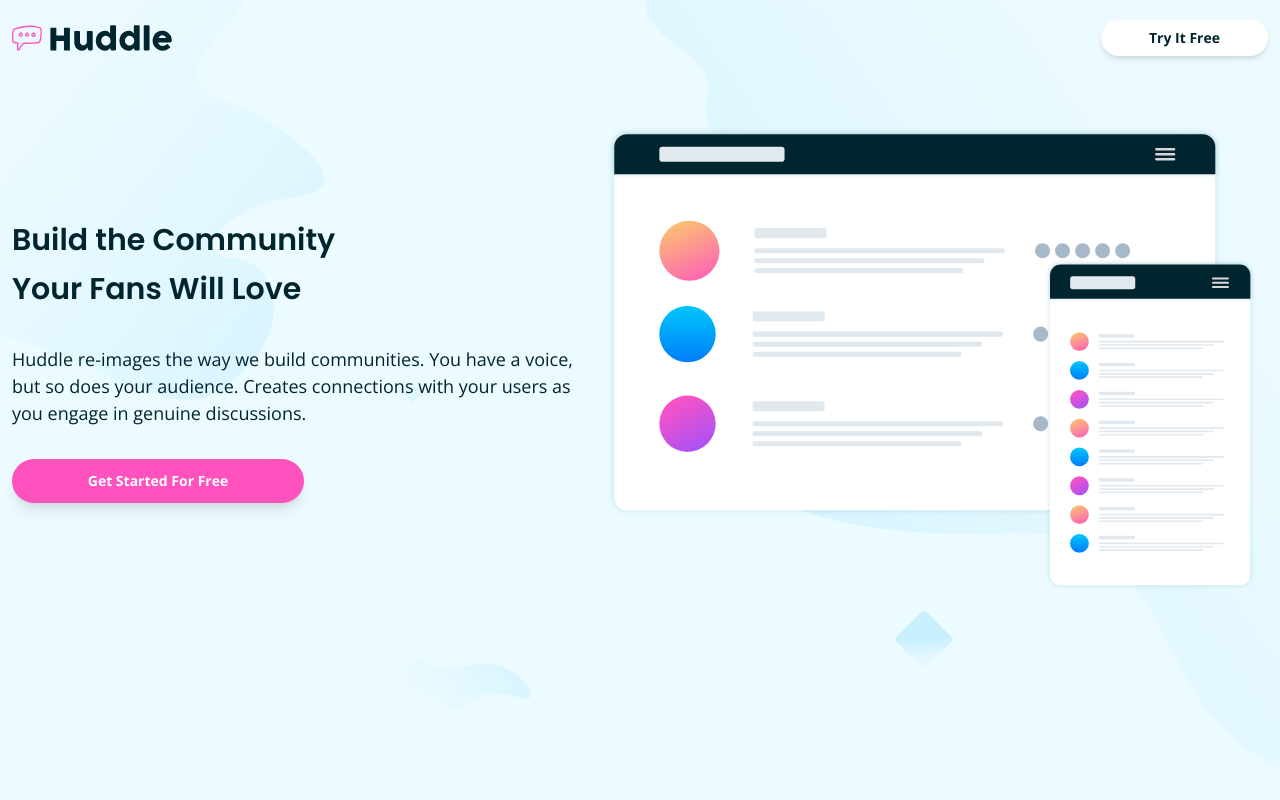
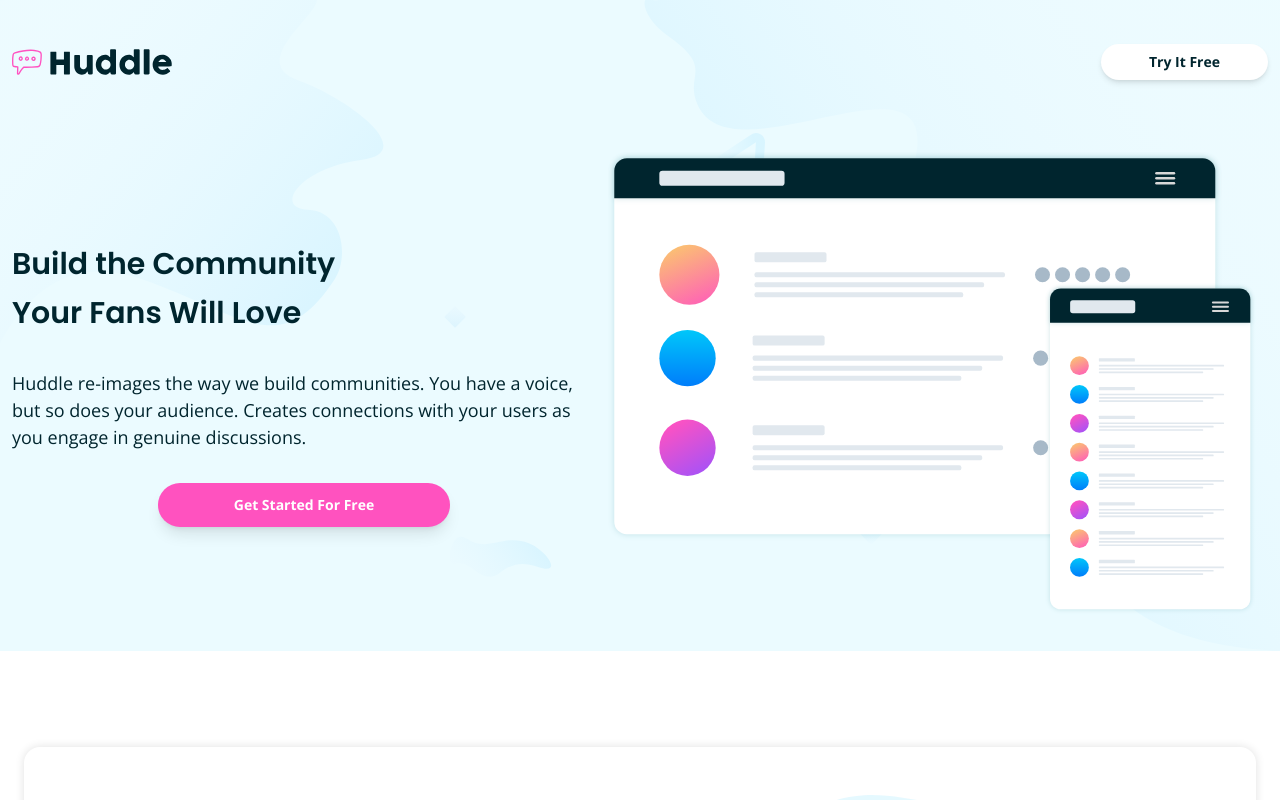
Before and after one commit to rafaelwillen/huddle-landing-page, a React (Vite) app: page / in a window 1280 px wide. Shown: the top 800 px of the page. Built offline with nearby package versions, Linux system fonts and the light colour scheme.

Commit message:
Adjusted the width of the hero image

```diff
--- a/src/components/sections/Header.tsx
+++ b/src/components/sections/Header.tsx
@@ -3,7 +3,7 @@ import huddleLogo from "../../assets/images/logo.svg";
 
 const Header = () => {
   return (
-    <div className="bg-hero-pattern-mobile bg-cover bg-center bg-no-repeat lg:bg-hero-pattern-desktop min-h-screen bg-paleCyan">
+    <div className="bg-hero-pattern-mobile bg-cover bg-center bg-no-repeat lg:bg-hero-pattern-desktop py-6 bg-paleCyan">
       <header className="container m-auto">
         <div className="flex justify-between items-center py-5 px-3">
           <img
@@ -32,7 +32,7 @@ const Header = () => {
             </p>
             <a
               href="#"
-              className="bg-primary w-full block text-center text-white text-sm py-2 rounded-full shadow-lg lg:w-1/2 lg:py-3 lg:font-bold"
+              className="bg-primary w-full mx-auto max-w-md block text-center text-white text-sm py-2 rounded-full shadow-lg lg:w-1/2 lg:py-3 lg:font-bold"
             >
               Get Started For Free
             </a>
@@ -41,7 +41,7 @@ const Header = () => {
             src={mockups}
             width={296}
             sizes="(min-width: 64em) 42rem, (max-width:63.9em) 18.75rem"
-            className="w-full p-3 mt-6 lg:mt-0 lg:flex-[3] lg:w-0 lg:max-w-2xl"
+            className="w-full max-w-md mx-auto p-3 mt-6 lg:mt-0 lg:flex-[3] lg:w-0 lg:max-w-2xl"
             alt="Mockups"
           />
         </section>
```
